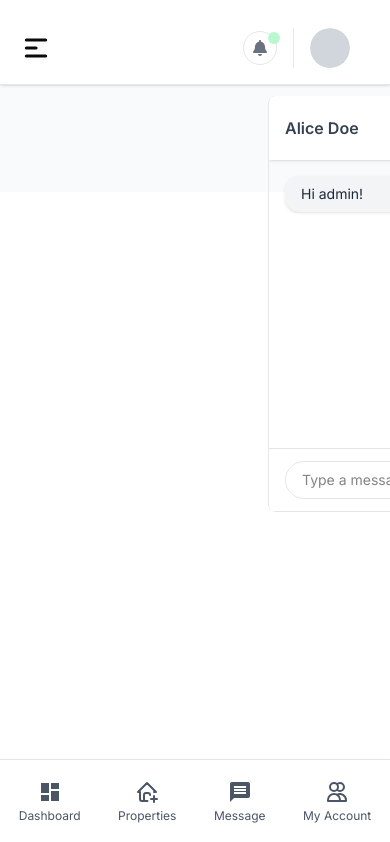
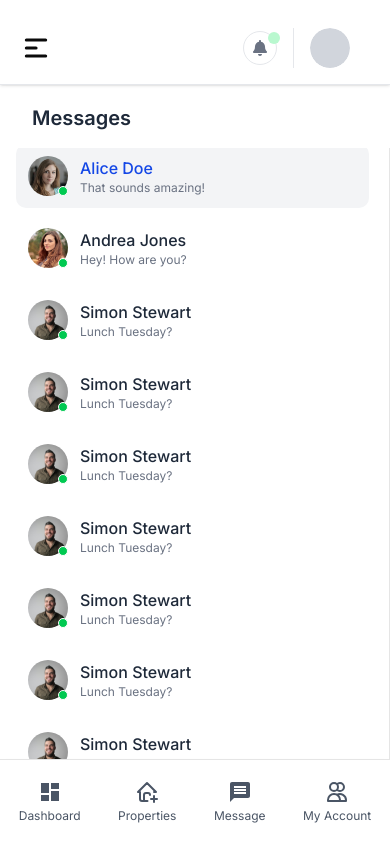
Before and after one commit to Sophianx234/wunkat-estate, a Next.js app: page /dashboard/messages/chatfeed in a window 390 px wide. Shown: the top 842 px of the page. Built offline with nearby package versions, Linux system fonts and the light colour scheme; no server answers; a web font is replaced by a local one.

Commit message:
feat: modifying messaging page

```diff
--- a/src/app/dashboard/messages/chatfeed/chatsidebar.tsx
+++ b/src/app/dashboard/messages/chatfeed/chatsidebar.tsx
@@ -107,18 +107,18 @@ export default function ChatSidebar({
   selectedUser: string;
 }) {
   return (
-   <div className="fixed  w-64 h-screen bg-white p-4 border-r overflow-hidden">
-  <h2 className="text-xl font-semibold text-gray-800 mb-4">Messages</h2>
+   <div className="md:fixed  md:w-64 h-screen bg-white p-4 border-r overflow-hidden">
+  <h2 className="text-xl font-semibold text-gray-800 mb-4 fixed md:relative bg-white z-10 inset-x-0 md:pt-0 md:pb-0 top-14 md:top-0 px-8 md:px-0 pt-12 pb-4 ">Messages</h2>
 
   {/* Scrollable list container */}
-  <div className="space-y-2 overflow-y-auto scrollbar-hide h-[calc(100vh-7rem)] pr-1">
+  <div className="space-y-2 overflow-y-auto scrollbar-hide h-[calc(100vh-7rem)] pt-8 md:pt-0 pr-1">
     {users.map((user) => (
       <div
         key={user.id}
         onClick={() => onSelectUser(user.id)}
         className={`flex items-center gap-3 p-3 rounded-lg cursor-pointer transition ${
           selectedUser === user.id
-            ? 'bg-blue-100 text-blue-700'
+            ? 'bg-gray-100 text-blue-700'
             : 'hover:bg-gray-100 text-gray-800'
         }`}
       >
--- a/src/app/dashboard/messages/chatfeed/page.tsx
+++ b/src/app/dashboard/messages/chatfeed/page.tsx
@@ -28,9 +28,9 @@ export default function MessagesPage() {
   }, []);
 
   return (
-    <div className="flex gap-3 h-full  pt-24 sm:pt-0  ">
+    <div className="md:flex grid-cols-1 gap-3 h-full  pt-24 sm:pt-0  ">
       {/* Sidebar for desktop & mobile when no user selected */}
-      {(isAdmin && (!selectedUser || !isMobile)) && (
+      {isAdmin &&  (
 
           <ChatSidebar onSelectUser={setSelectedUser} selectedUser={selectedUser ?? ''} />
 
```
